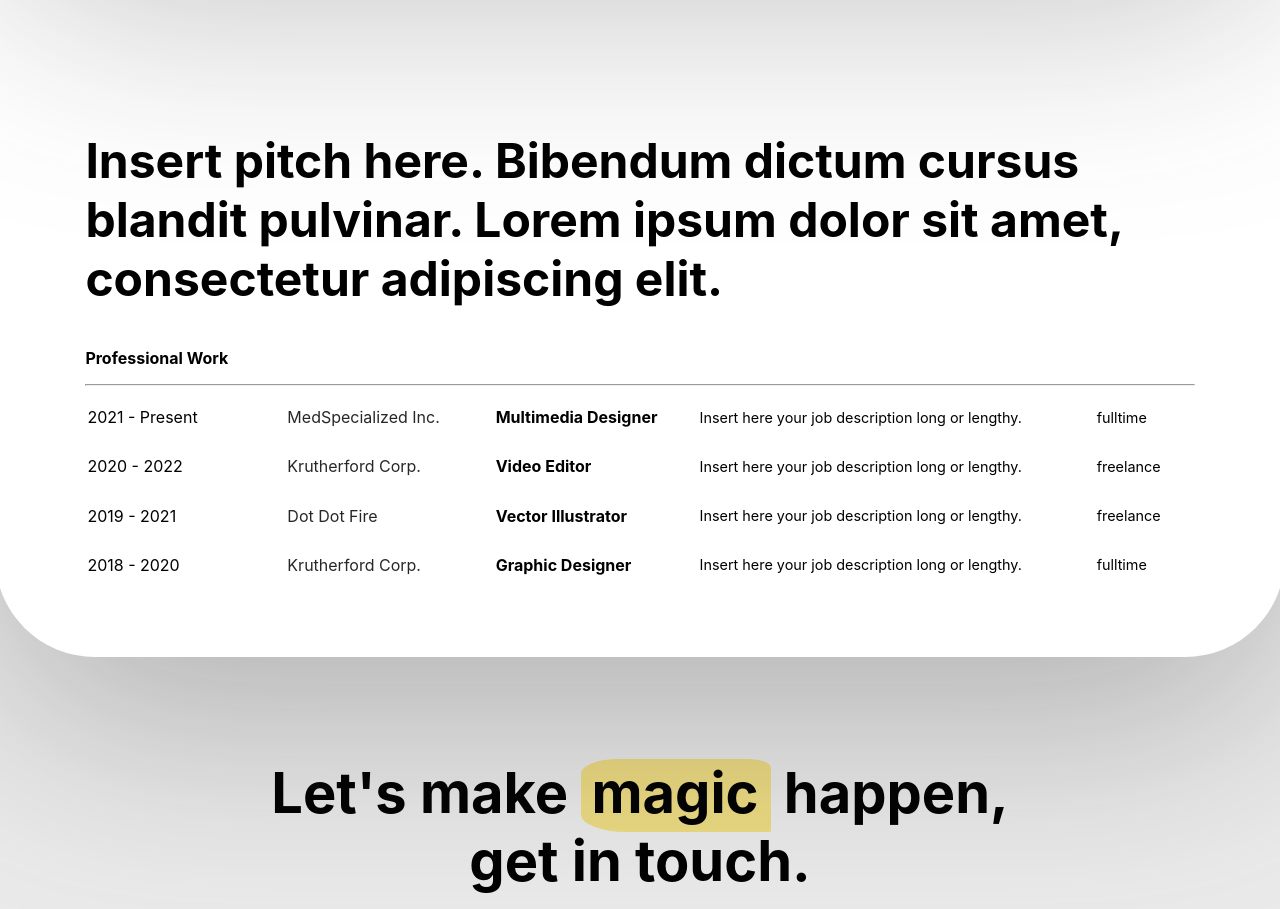
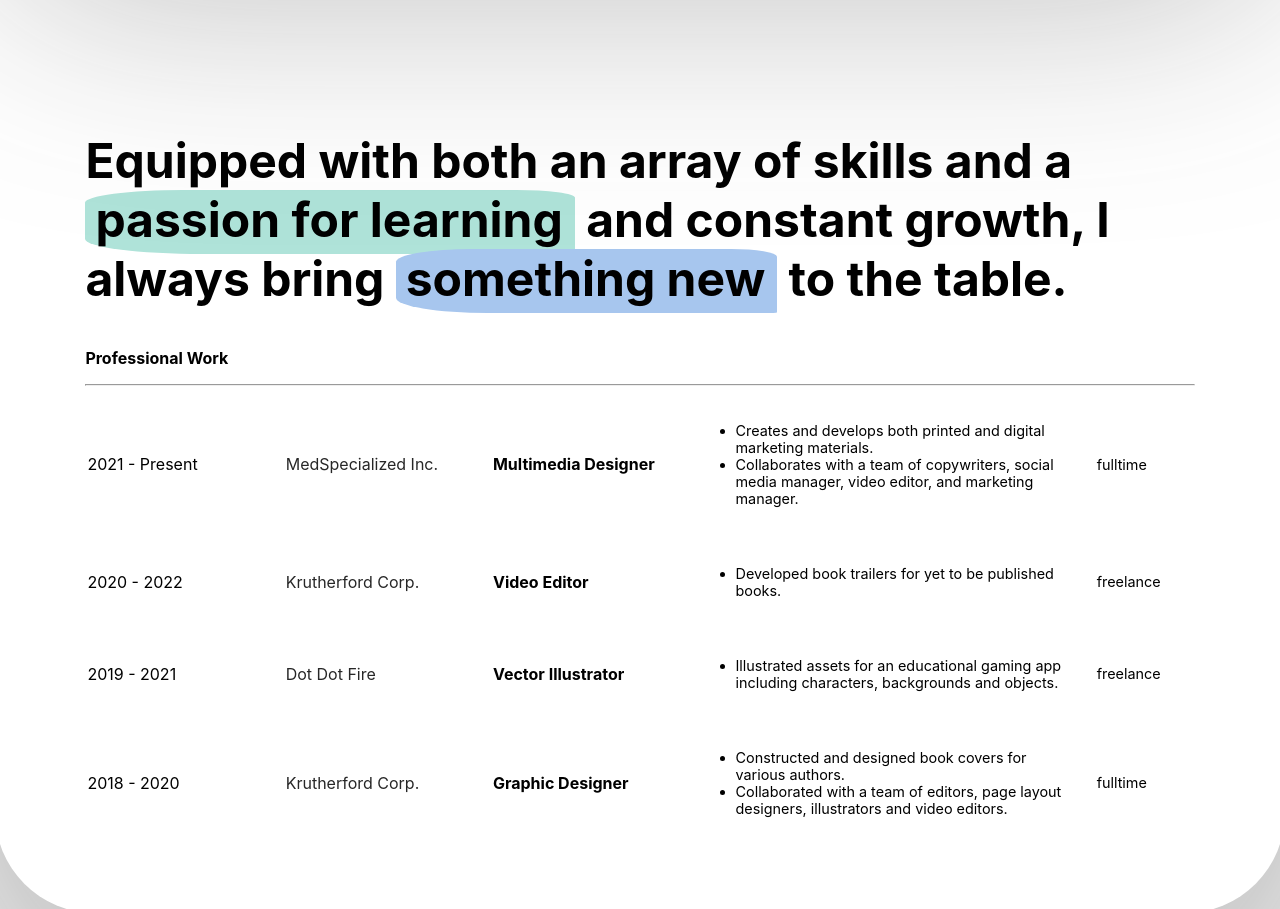
Before and after one commit to lcslicp/dzn-portfolio-archived, a website: page about.html in a window 1280 px wide. Shown: the part 1148-2057 px from the top of the page. Drawn offline with Linux system fonts and the light colour scheme.

Commit message:
Edited copy-based content.

```diff
--- a/about.html
+++ b/about.html
@@ -45,32 +45,45 @@
     </div>
   </section>
     <section id="experience" class="doc-padding doc-margin rounded drop-shadow">
-      <h2 id="intro">Insert pitch here. Bibendum dictum cursus blandit pulvinar. Lorem ipsum dolor sit amet, consectetur adipiscing elit.</h2>
+      <h2 id="intro">Equipped with both an array of skills and a <span class="highlighter-1">passion for learning</span>  and constant growth, I always bring <span class="highlighter-2">something new</span>  to the table.</h2>
       <p class="bold">Professional Work</p>
 <hr>
       <table>
         <tr>
           <td>2021 - Present</td>
           <td><a href="https://www.medspecialized.com/" target="_blank">MedSpecialized Inc.</a></td>
-          <td class="bold">Multimedia Designer <td class="exp-small">Insert here your job description long or lengthy.</td><td class="exp-small exp-type">fulltime</td>
+          <td class="bold">Multimedia Designer <td class="exp-small">
+            <ul>
+              <li>Creates and develops both printed and digital marketing materials.</li>
+              <li>Collaborates with a team of copywriters, social media manager, video editor, and marketing manager.</li>
+            </ul>
+             </td><td class="exp-small exp-type">fulltime</td>
 
         </tr>
 
         <tr>
           <td>2020 - 2022</td>
           <td> <a href="https://www.linkedin.com/company/krutherford-corporation" target="_blank">Krutherford Corp.</a></td>
-          <td class="bold">Video Editor<td class="exp-small">Insert here your job description long or lengthy.</td><td class="exp-small exp-type">freelance</td>
+          <td class="bold">Video Editor<td class="exp-small">
+            <ul>
+              <li>Developed book trailers for yet to be published books.</li>
+            </ul></td><td class="exp-small exp-type">freelance</td>
 
         </tr>
         <tr class="divider">
           <td>2019 - 2021</td>
           <td> <a href="https://www.dotdotfire.com/" target="_blank">Dot Dot Fire</a> </td>
-          <td class="bold">Vector Illustrator <td class="exp-small">Insert here your job description long or lengthy.</td><td class="exp-small exp-type">freelance</td>
+          <td class="bold">Vector Illustrator <td class="exp-small"> <ul>
+            <li>Illustrated assets for an educational gaming app including characters, backgrounds and objects.</li>
+          </ul></td><td class="exp-small exp-type">freelance</td>
         </tr>
         <tr>
           <td>2018 - 2020</td>
           <td> <a href="https://www.linkedin.com/company/krutherford-corporation" target="_blank">Krutherford Corp.</a></td>
-          <td class="bold">Graphic Designer <td class="exp-small">Insert here your job description long or lengthy.</td><td class="exp-small exp-type">fulltime</td>
+          <td class="bold">Graphic Designer <td class="exp-small"><ul>
+            <li>Constructed and designed book covers for various authors.</li>
+            <li>Collaborated with a team of editors, page layout designers, illustrators and video editors.</li>
+          </ul></td><td class="exp-small exp-type">fulltime</td>
 
         </tr>
       </table>
--- a/style.css
+++ b/style.css
@@ -9,8 +9,8 @@
   --white: #fff;
   --black: #272727;
   --gray: #868686;
-  --highlight: #EEDC82;
-  --highlight2: #96d2ad;
+  --highlight: #a7c6ee;
+  --highlight2: #afe3d9;
   overflow-x: hidden;
   scroll-snap-type: y mandatory;
   scroll-behavior: smooth;
@@ -491,7 +491,7 @@ td {
   height: 70%;
   margin-top: -2%;
   margin-left: -2%;
-  z-index: 999;
+  z-index: 9;
 }
 
 .header-img {
```
Also changed, not shown: contact.html (+2 -1 lines).
